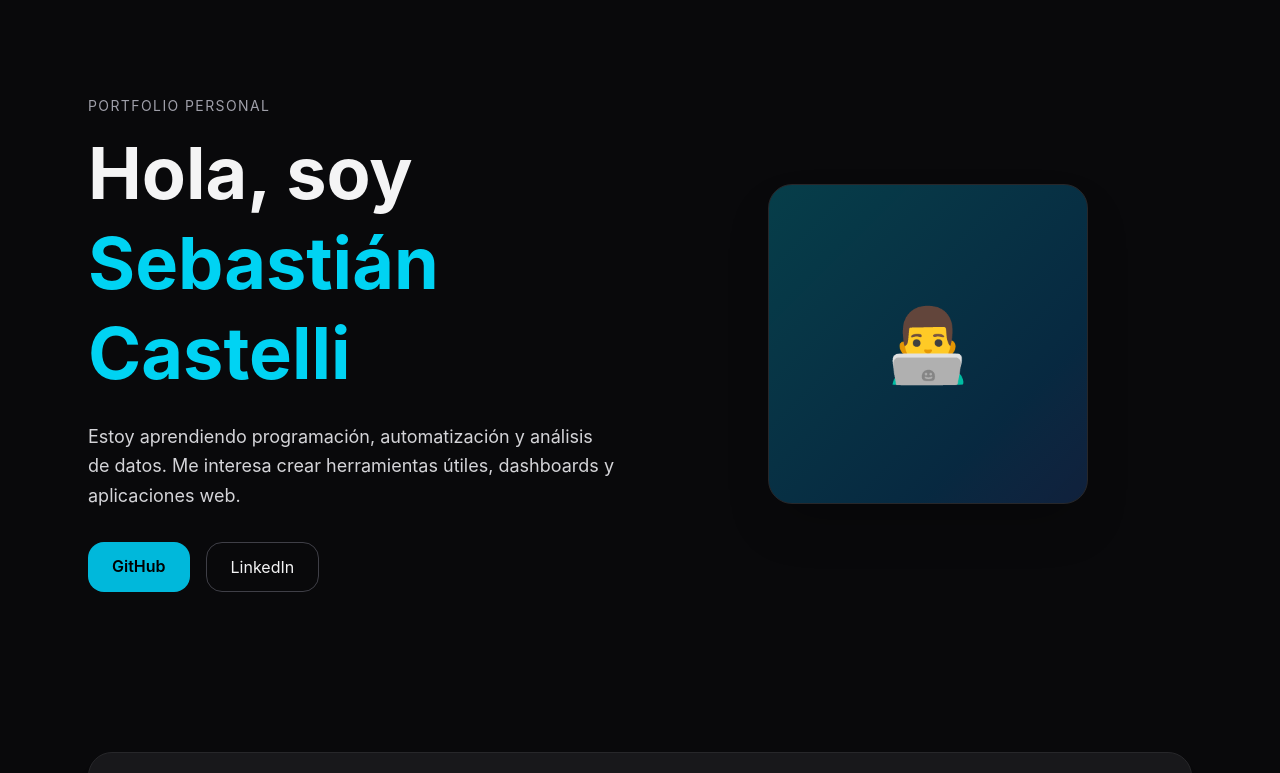
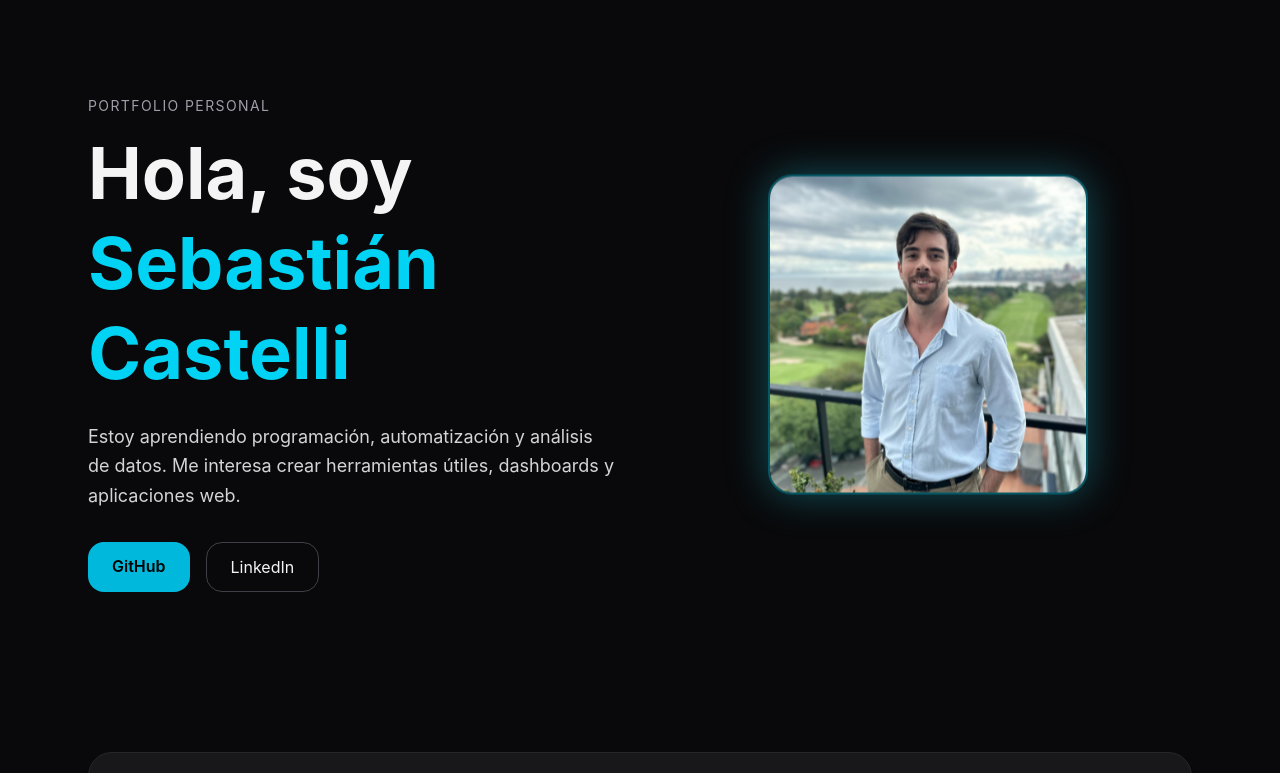
Before and after one commit to SebaCastelli/mi-portfolio, a React (Vite) app: page / in a window 1280 px wide. Shown: the top 773 px of the page. Built offline with nearby package versions, Linux system fonts and the light colour scheme.

Commit message:
add profile image and motion effects

```diff
--- a/package.json
+++ b/package.json
@@ -11,6 +11,7 @@
   },
   "dependencies": {
     "@tailwindcss/vite": "^4.3.0",
+    "framer-motion": "^12.38.0",
     "react": "^19.2.6",
     "react-dom": "^19.2.6",
     "tailwindcss": "^4.3.0"
--- a/src/App.jsx
+++ b/src/App.jsx
@@ -1,3 +1,5 @@
+import { motion } from "framer-motion";
+
 export default function PortfolioPage() {
   const projects = [
     {
@@ -71,9 +73,35 @@ export default function PortfolioPage() {
         </div>
 
         <div className="flex justify-center">
-          <div className="w-80 h-80 rounded-3xl bg-gradient-to-br from-cyan-500/30 to-blue-500/20 border border-zinc-800 shadow-2xl flex items-center justify-center text-7xl font-bold">
-            👨‍💻
-          </div>
+          <motion.div
+            animate={{
+              y: [0, -12, 0],
+            }}
+            transition={{
+              duration: 4,
+              repeat: Infinity,
+              ease: "easeInOut",
+            }}
+            whileHover={{
+              scale: 1.08,
+              rotate: 2,
+            }}
+            className="
+              w-80 h-80
+              rounded-3xl
+              overflow-hidden
+              border-2 border-cyan-400/40
+              shadow-[0_0_40px_rgba(34,211,238,0.35)]
+              cursor-pointer
+              transition-all
+            "
+          >
+            <img
+              src="/foto.jpg"
+              alt="foto"
+              className="w-full h-full object-cover"
+            />
+          </motion.div>
         </div>
       </section>
 
--- a/src/index.css
+++ b/src/index.css
@@ -1 +1,17 @@
 @import "tailwindcss";
+
+@keyframes float {
+  0% {
+    transform: translateY(0px);
+  }
+  50% {
+    transform: translateY(-10px);
+  }
+  100% {
+    transform: translateY(0px);
+  }
+}
+
+.animate-float {
+  animation: float 4s ease-in-out infinite;
+}
```
Also changed, not shown: public/foto.jpg (added), 1 other file (tests, documents, lock files or other folders).
